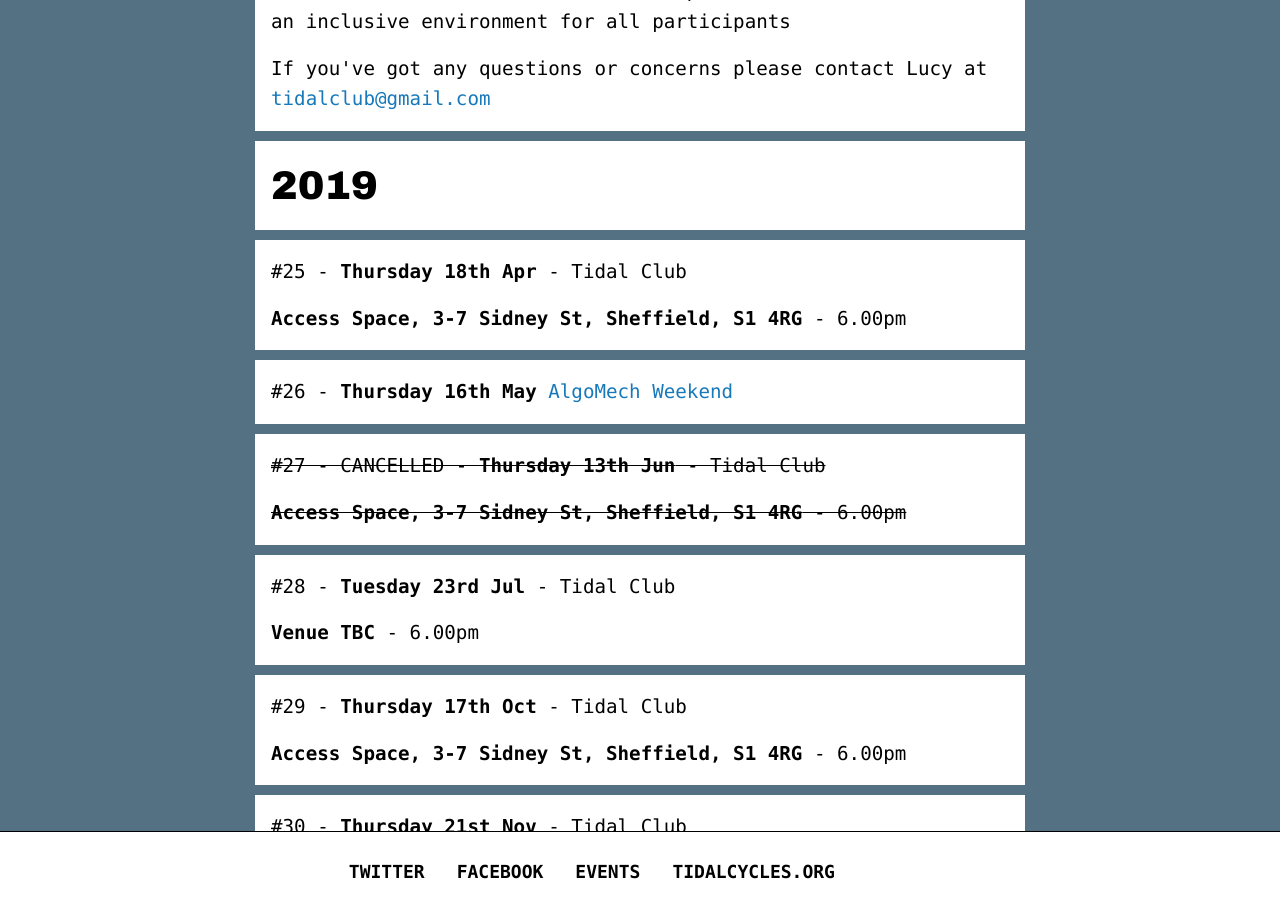
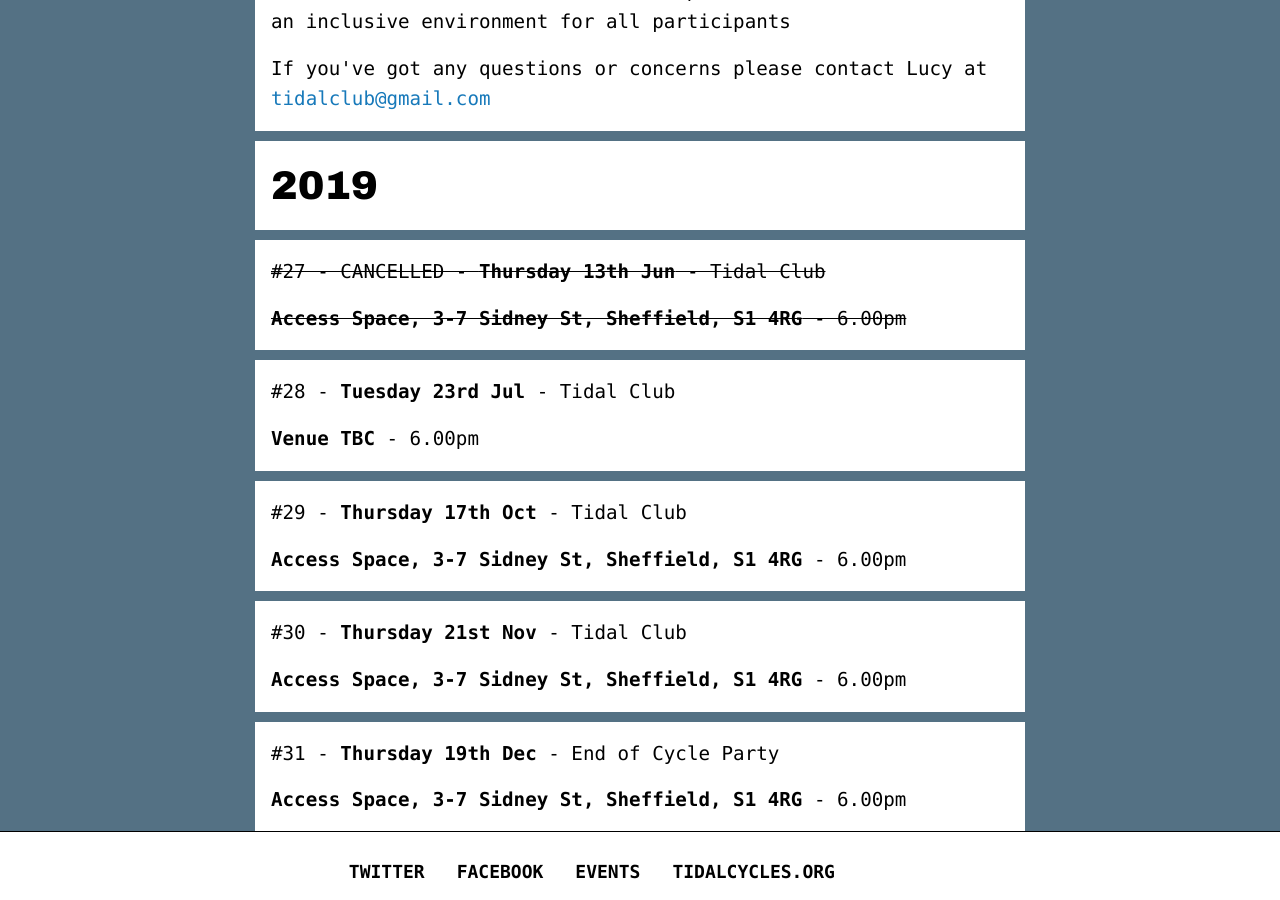
Before and after one commit to tidalclub/tidalclub.github.io, a Jekyll site: the page built from sheffield.html, in a window 1280 px wide and 900 px high, scrolled down 464 px. Built offline with Jekyll 4.4.1, drawn with Linux system fonts in a browser that asks for light colours; nearby versions of some CDN libraries; comment, search, counter and statistics services are not loaded.

Commit message:
Update sheffield.html

```diff
--- a/sheffield.html
+++ b/sheffield.html
@@ -10,13 +10,6 @@
 
 			<hr>
 			<h1>2019</h1>
-
-<hr>
-<p>#25 - <strong>Thursday 18th Apr</strong> - Tidal Club</p>
-<p><strong>Access Space, 3-7 Sidney St, Sheffield, S1 4RG</strong> - 6.00pm</p>
-
-<hr>
-<p>#26 - <strong>Thursday 16th May </strong><a href="https://algomech.com/2019/" target=_blank>AlgoMech Weekend</a></p>
 
 <hr>
 <p><del>#27 - CANCELLED - <strong>Thursday 13th Jun</strong> - Tidal Club</del></p>
```
